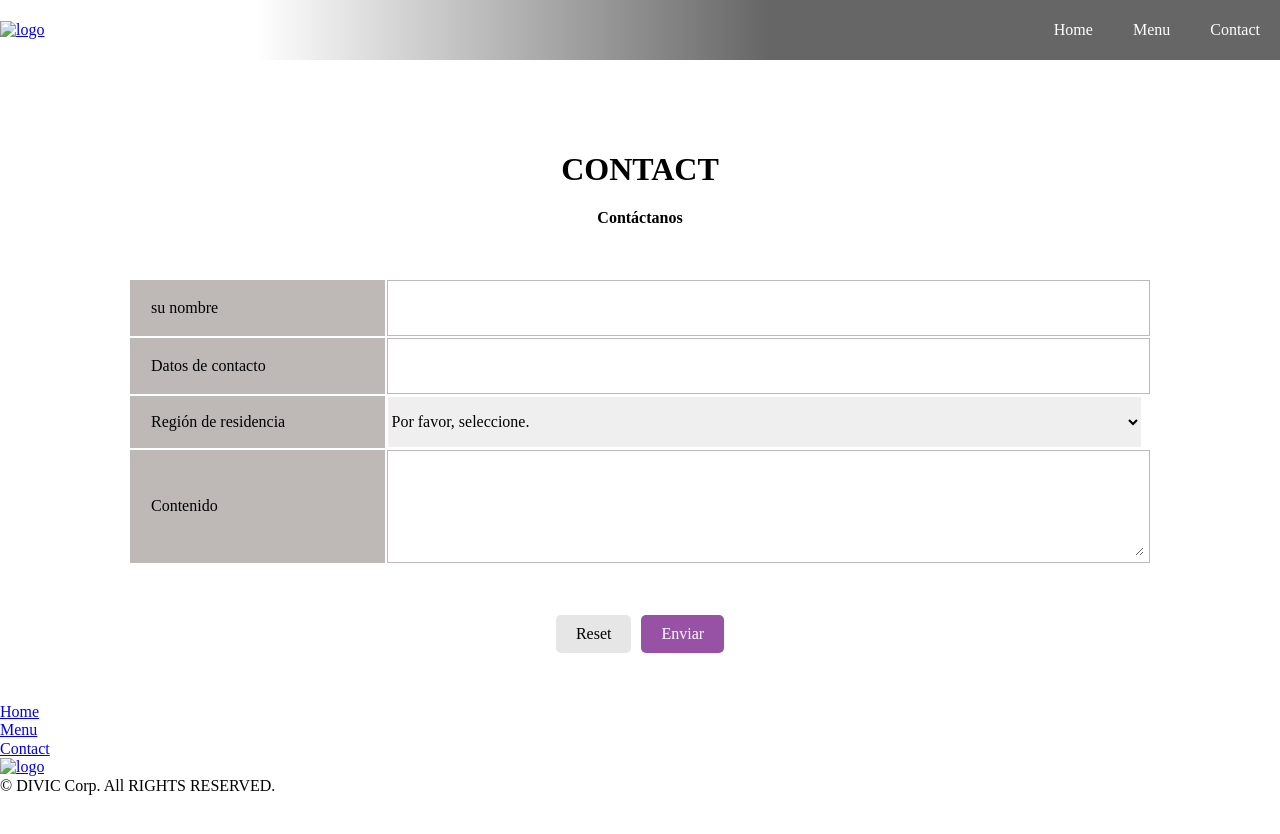
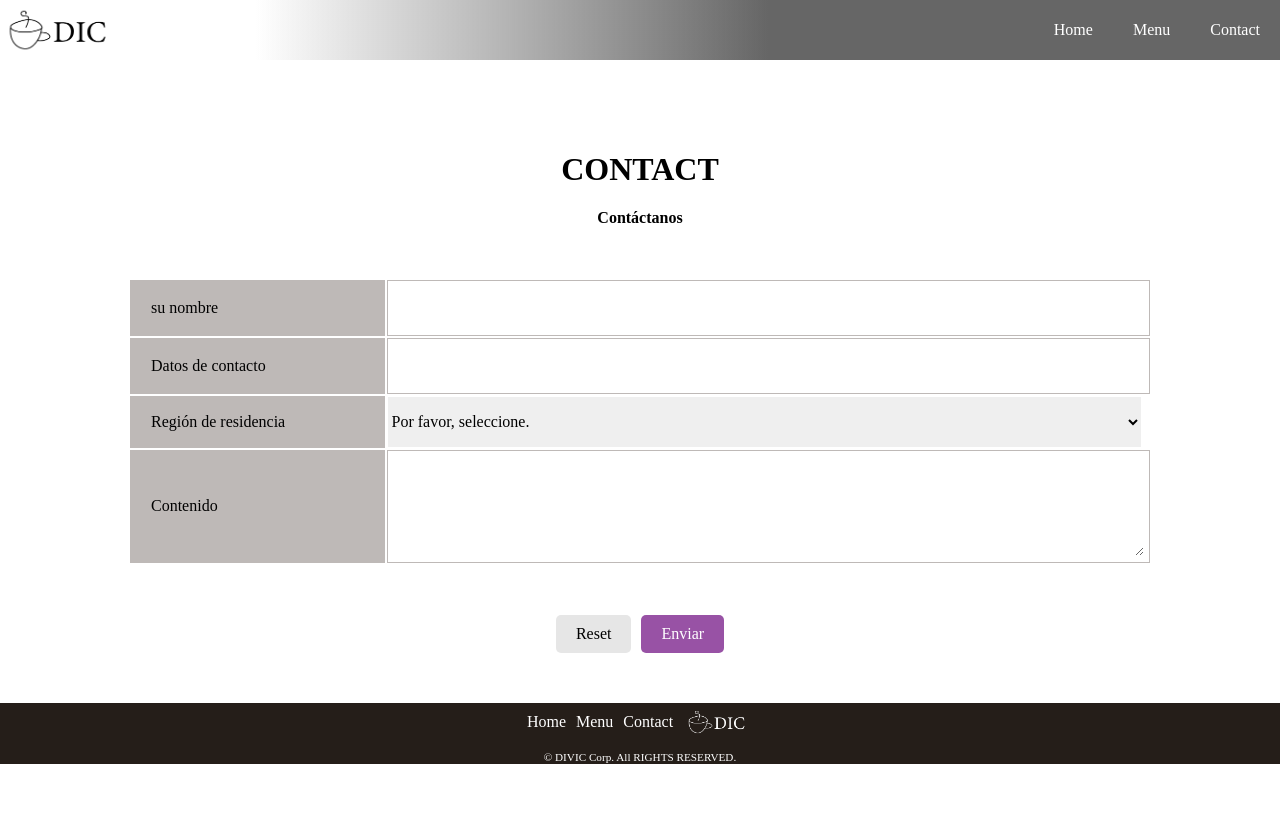
Before and after one commit to sundayrobin7/Semana2, a plain HTML site: page contact.html in a window 1280 px wide. Drawn offline with Linux system fonts and the light colour scheme.

Commit message:
Cambios y Arreglos del Contact

```diff
--- a/contact.html
+++ b/contact.html
@@ -16,7 +16,7 @@
     <!-- Navegación global -->
     <nav class="header_nav">
         <a class="logo" href="index.html">
-            <img src="./image/sample_logo_k.png" alt="logo">
+            <img src="./images/sample_logo_k.png" alt="logo">
         </a>
         <ul class="global_nav">
             <a class="global_nav_item" href="index.html">
@@ -75,25 +75,26 @@
     </form>
 </section>
 
-<footer class="footer">
+<footer class="f_nav">
     <nav>
-        <!-- navegación -->
-        <ul class="footer_nav">
-            <a class="footer_nav_item" href="index.html">
+      <ul class="gf_nav">
+        <a href="index.html" class="gf_nav_item">
           <li>Home</li>
         </a>
-            <a class="footer_nav_item" href="#menu">
+        <a href="#menu" class="gf_nav_item">
           <li>Menu</li>
         </a>
-            <a class="footer_nav_item" href="contact.html">
+        <a href="contact.html" class="gf_nav_item">
           <li>Contact</li>
         </a>
-            <a href="index.html">
-                <img class="footer_logo" src="./image/sample_logo_w.png" alt="logo">
+        <a href="index.html" class="gf_nav_item">
+          <li>
+            <img src="images/sample_logo_w.png" class="f_logo">
+          </li>
         </a>
       </ul>
-        <p class="footer_right">© DIVIC Corp. All RIGHTS RESERVED.</p>
     </nav>
+    <p class="f_p">© DIVIC Corp. All RIGHTS RESERVED.</p>
   </footer>
 
 </body>
```
Lines whose indentation alone changed are shown as unchanged.
